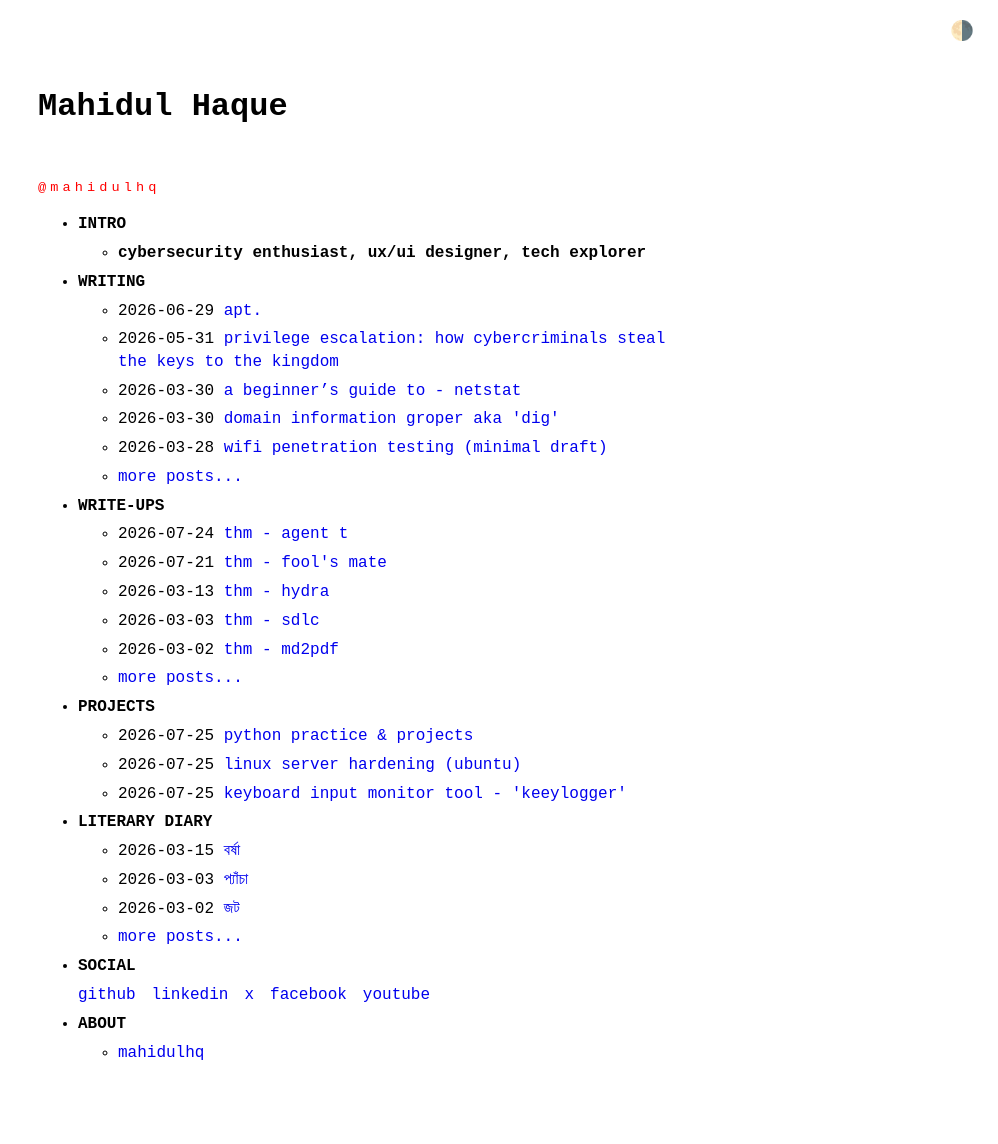
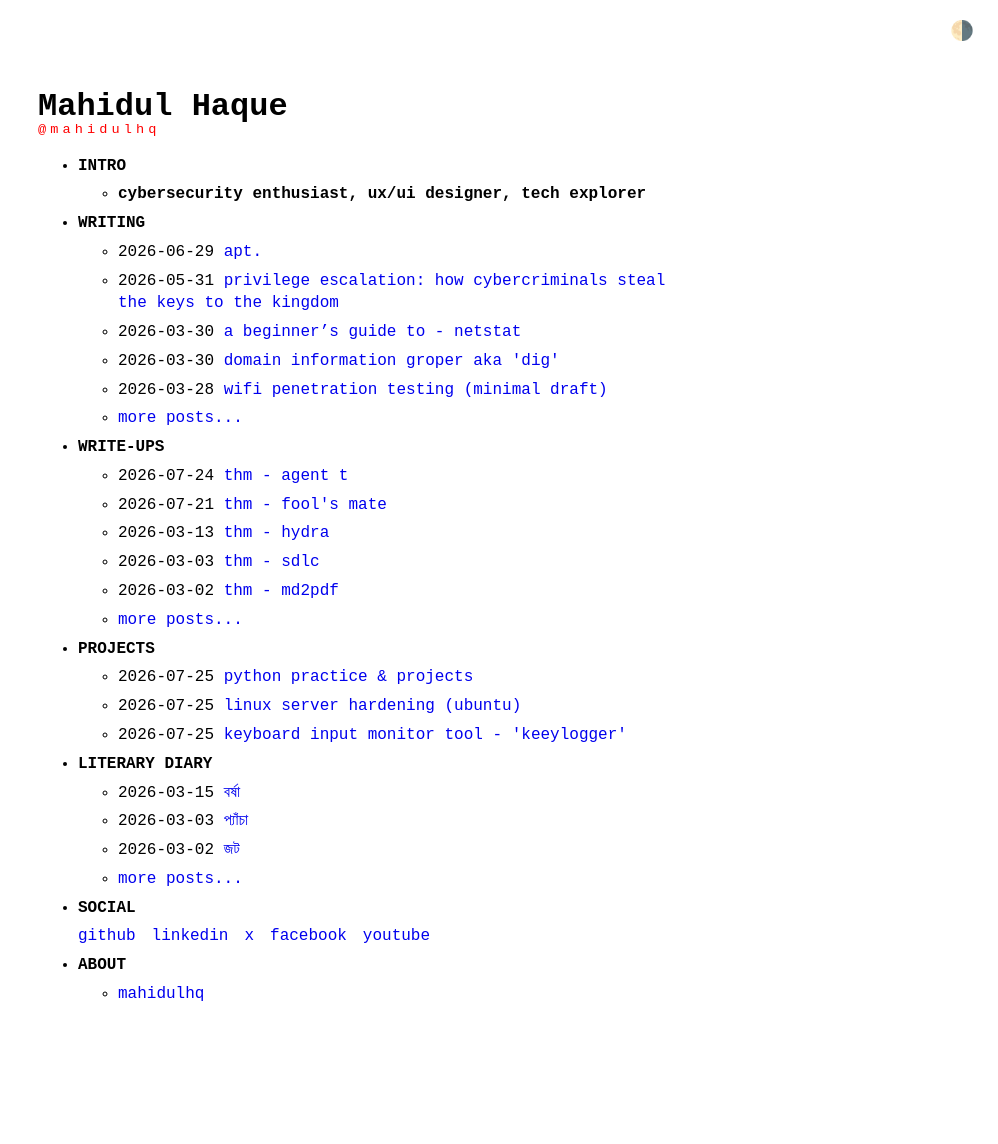
Before and after one commit to mahidulhq/mahidulhq.github.io, a Jekyll site: the page built from index.md, in a window 1280 px wide. Shown: the whole page, without its empty margins (282-1280 px from the left). Built offline with Jekyll 4.4.1, drawn with Linux system fonts in a browser that asks for light colours; after the commit the page ends 1085 px from its top, so only the background shows below that.

Commit message:
Update no-style-please.scss

```diff
--- a/_sass/no-style-please.scss
+++ b/_sass/no-style-please.scss
@@ -55,7 +55,7 @@ p { margin: 1rem 0; }
 
 .site-handle {
   font-size: 0.85em;
-  margin-top: 3rem;
+  margin-top: -2rem;
   color: red;
   letter-spacing: 0.3em;
 }
```
